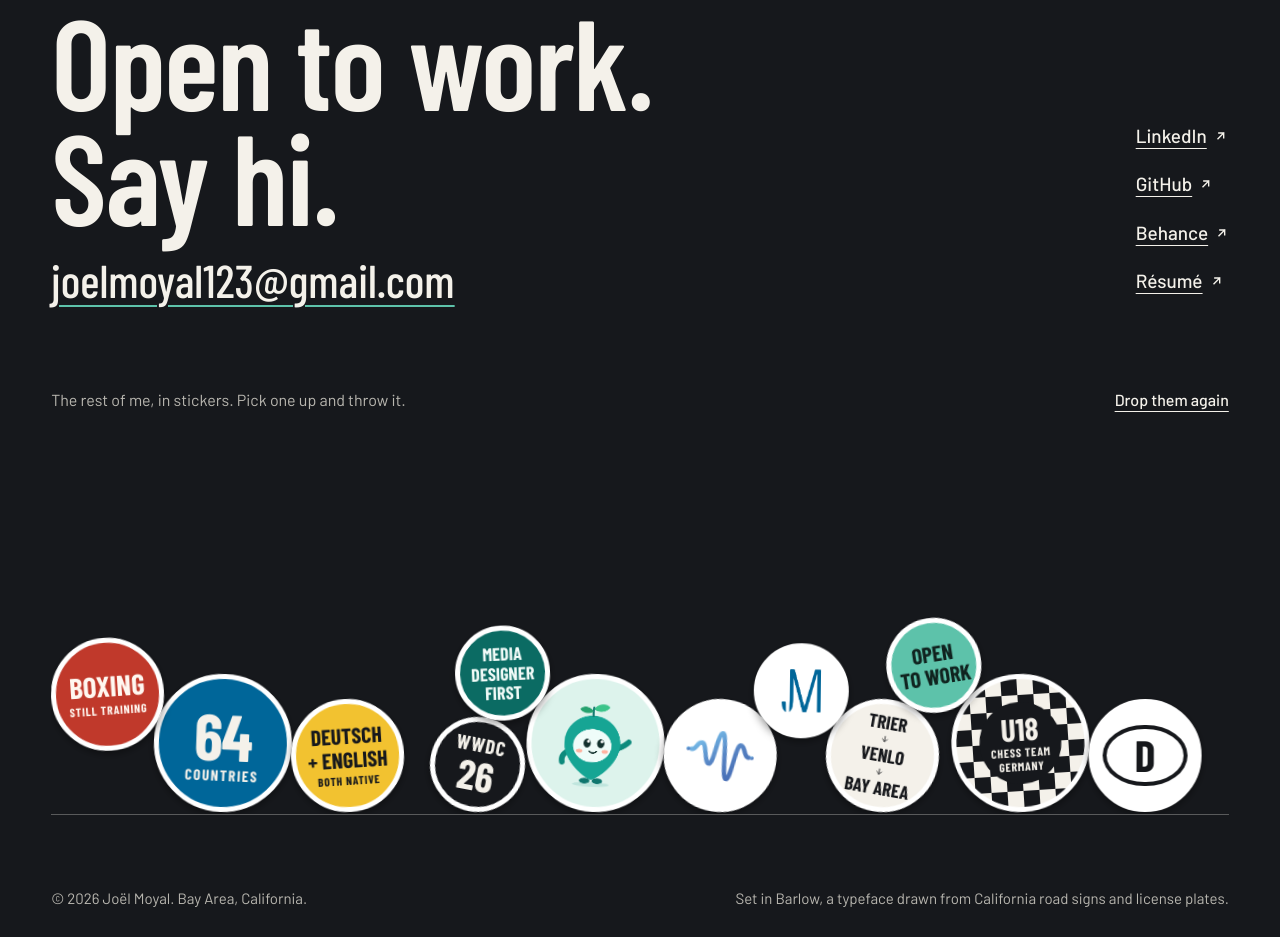
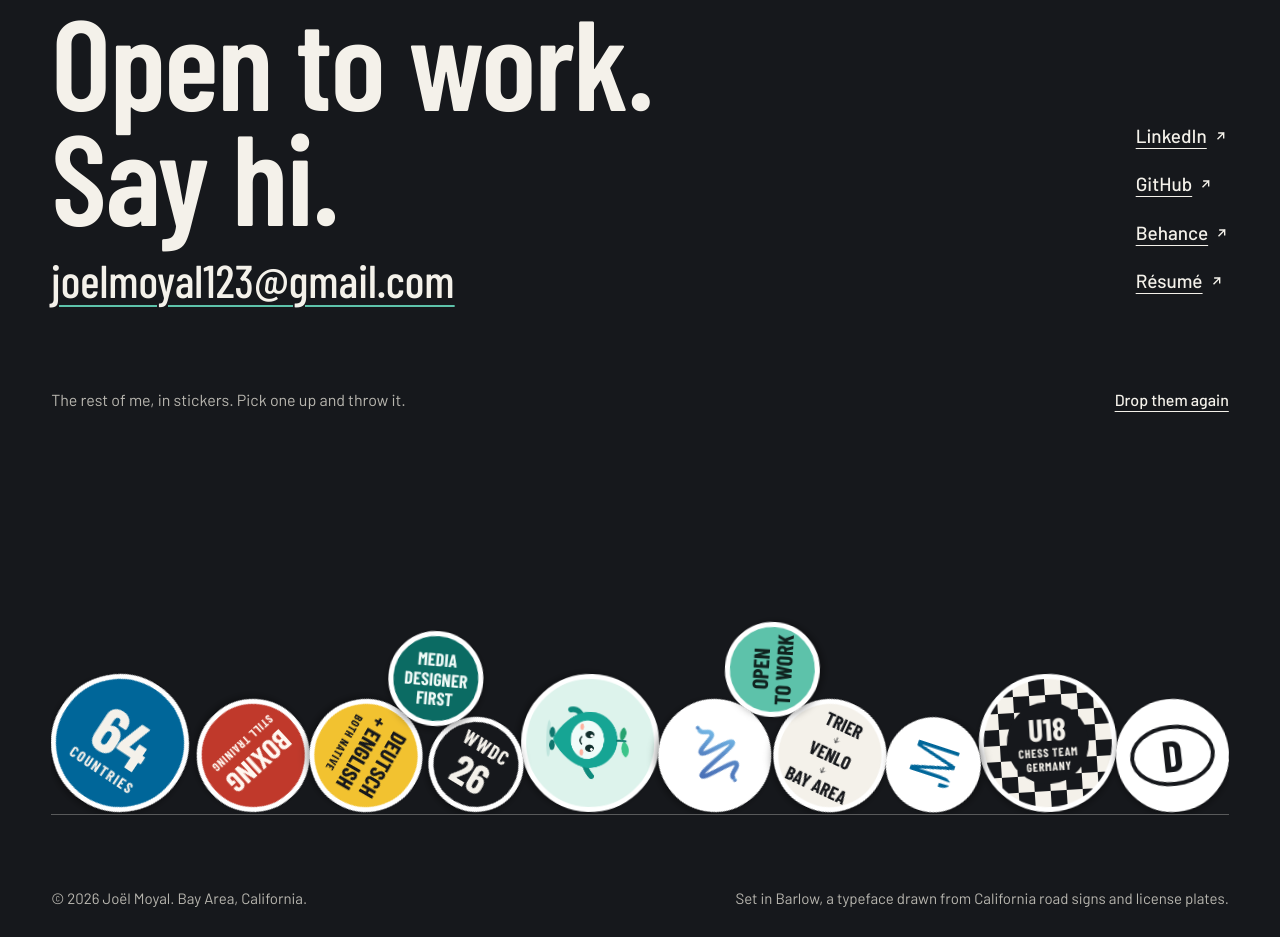
Before and after one commit to JoelMoyal/Portfolio-Website, a plain HTML site: page index.html in a window 1280 px wide. Shown: the part 5647-6584 px from the top of the page. Drawn offline with nearby package versions, Linux system fonts and the light colour scheme; animation ran at ten frames a second.

Commit message:
Sticker pile: real bounce, no self-righting
The stickers in the contact section now behave like plain discs:

- a hit keeps about half its speed, so a dropped sticker bounces to
  roughly a third of its drop height (it was under a tenth) and
  stickers bounce off each other
- slow touches do not bounce, so the pile still comes to rest
- stickers no longer turn themselves upright after landing; each one
  rests at the angle it rolled to
- spin is no longer damped in the air; rolling resistance stops a
  rolling sticker instead
- sticker-on-sticker contact is more slippery than sticker-on-tray
- a tap makes a sticker hop a little higher

Co-Authored-By: Claude Fable 5.2 <noreply@anthropic.com>
Claude-Session: https://claude.ai/code/session_01KtJNxoj6YP7F4yAd7C6YN3

```diff
--- a/index.html
+++ b/index.html
@@ -462,6 +462,10 @@ class Component extends DCLogic {
     }
 
     // ---- 5. The sticker pile: discs with gravity, collisions, spin and throwing.
+    // Every sticker is a uniform disc (mass by area, inertia of a solid disc).
+    // A hit keeps part of its speed, so stickers bounce like poker chips;
+    // friction at the contact turns sliding into rolling. Nothing is steered:
+    // a sticker rests at whatever angle it rolled to.
     var pile = null;
     var tray = root.querySelector('[data-tray]');
     if (tray && !reduce) pile = makePile(tray);
@@ -469,12 +473,15 @@ class Component extends DCLogic {
     function makePile(tray) {
       var els = all('[data-sticker]', tray);
       if (!els.length) return null;
-      var G = 2600, DT = 1 / 120, MU = 0.5;
+      var G = 2600, DT = 1 / 120, MU = 0.5, MU_PAIR = 0.16, RR = 0.07;   // grip on the tray, grip between two glossy stickers, rolling resistance
+      var E_WALL = 0.56, E_PAIR = 0.5, REST = 0.5, SLOW = 46;   // share of speed kept by a hit on the tray, and on another sticker
+      // Slow touches do not bounce, which is what lets the pile come to rest.
+      function keep(e, vn) { var s = (Math.abs(vn) - 70) / 250; return s <= 0 ? 0 : s >= 1 ? e : e * s; }
       var Wd = 0, Ht = 0, acc = 0, started = false, asleep = false, spawned = 0, clock = 0, seed = 7;
       function rnd() { seed = (seed * 16807) % 2147483647; return seed / 2147483647; }
       var bodies = els.map(function (el) {
         return { el: el, r: el.offsetWidth / 2, m: 1, x: 0, y: 0, vx: 0, vy: 0, a: 0, w: 0,
-          live: false, held: false, hit: false, calm: 0, inside: false, gx: 0, gy: 0, tilt: 0 };
+          live: false, held: false, hit: false, touch: false, calm: 0, inside: false, gx: 0, gy: 0 };
       });
       function size() {
         Wd = tray.clientWidth;
@@ -502,16 +509,16 @@ class Component extends DCLogic {
         var lanes = Math.max(2, Math.floor(Wd / (b.r * 2.3)));
         var lane = (i * 5 + 2) % lanes;
         b.x = clamp((lane + 0.5 + (rnd() - 0.5) * 0.4) * (Wd / lanes), b.r + 2, Wd - b.r - 2);
-        b.y = -b.r - 6; b.vx = (rnd() - 0.5) * 260; b.vy = 240 + rnd() * 200;
-        b.a = (rnd() - 0.5) * 1.2; b.w = (rnd() - 0.5) * 5;
-        b.tilt = (rnd() - 0.5) * 0.3; b.live = true; b.inside = false; b.calm = 0; b.el.style.opacity = '1';
+        // Let go from just above the tray with a little sideways drift and spin.
+        b.y = -b.r - 6; b.vx = (rnd() - 0.5) * 220; b.vy = 200 + rnd() * 180;
+        b.a = (rnd() - 0.5) * 0.9; b.w = (rnd() - 0.5) * 3.2;
+        b.live = true; b.inside = false; b.calm = 0; b.touch = false; b.el.style.opacity = '1';
       }
-      function upright(b) { return b.tilt + 6.283185307 * Math.round((b.a - b.tilt) / 6.283185307); }
       function wall(b, nx, ny, pen) {
         b.x -= nx * pen; b.y -= ny * pen; b.hit = true;
         var vn = b.vx * nx + b.vy * ny;
         if (vn <= 0) return;
-        var e = vn > 240 ? 0.3 : 0, jn = (1 + e) * vn;
+        var jn = (1 + keep(E_WALL, vn)) * vn;
         b.vx -= jn * nx; b.vy -= jn * ny;
         var tx = -ny, ty = nx, s = b.vx * tx + b.vy * ty + b.w * b.r;
         var j = clamp(s / 3, -MU * jn, MU * jn);
@@ -528,11 +535,11 @@ class Component extends DCLogic {
         b.x -= nx * corr * ib; b.y -= ny * corr * ib; c.x += nx * corr * ic; c.y += ny * corr * ic;
         var vn = (c.vx - b.vx) * nx + (c.vy - b.vy) * ny;
         if (vn >= 0) return;
-        var e = vn < -240 ? 0.25 : 0, jn = -(1 + e) * vn / tot;
+        var jn = -(1 + keep(E_PAIR, vn)) * vn / tot;
         b.vx -= jn * ib * nx; b.vy -= jn * ib * ny; c.vx += jn * ic * nx; c.vy += jn * ic * ny;
         var tx = -ny, ty = nx;
         var s = (b.vx - c.vx) * tx + (b.vy - c.vy) * ty + b.w * b.r + c.w * c.r;
-        var j = clamp(s / (3 * tot), -MU * jn, MU * jn);
+        var j = clamp(s / (3 * tot), -MU_PAIR * jn, MU_PAIR * jn);
         b.vx -= j * ib * tx; b.vy -= j * ib * ty; c.vx += j * ic * tx; c.vy += j * ic * ty;
         b.w -= 2 * j * ib / b.r; c.w -= 2 * j * ic / c.r;
       }
@@ -544,10 +551,14 @@ class Component extends DCLogic {
             b.vx = (b.gx - b.x) * 24; b.vy = (b.gy - b.y) * 24; b.w *= 0.92; b.calm = 0;
           } else {
             if (!b.hit) b.calm = 0;
-            if (b.calm > 0.45) { b.vx = 0; b.vy = 0; b.w = 0; b.a += (upright(b) - b.a) * Math.min(1, DT * 3.4); }
+            if (b.calm > REST) { b.vx = 0; b.vy = 0; b.w = 0; }
             b.vy += G * DT;
           }
-          b.vx *= 0.9994; b.vy *= 0.9994; b.w *= 0.994;
+          // Air hardly slows a sticker. One that touches something loses spin to
+          // rolling resistance, a steady brake that brings it to a full stop.
+          if (b.touch && !b.held) { var dw = RR * G / b.r * DT; b.w = Math.abs(b.w) <= dw ? 0 : b.w - (b.w > 0 ? dw : -dw); }
+          b.vx *= 0.9994; b.vy *= 0.9994; b.w *= 0.9992;
+          b.touch = b.hit;
           b.x += b.vx * DT; b.y += b.vy * DT; b.a += b.w * DT;
           b.hit = false;
           if (!b.inside && b.y - b.r > 4) b.inside = true;
@@ -568,10 +579,10 @@ class Component extends DCLogic {
           b = bodies[i]; if (!b.live) { quiet = false; continue; }
           if (b.held) { quiet = false; continue; }
           var sp = Math.abs(b.vx) + Math.abs(b.vy);
-          if (b.calm > 0.45) { if (sp > 60) b.calm = 0; }
-          else if (b.hit && sp < 46 && Math.abs(b.w) < 1.2) b.calm += DT;
+          if (b.calm > REST) { if (sp > 60) b.calm = 0; }
+          else if (b.hit && sp < SLOW && Math.abs(b.w) < SLOW / 40) b.calm += DT;
           else b.calm = 0;
-          if (b.calm <= 0.45 || Math.abs(upright(b) - b.a) > 0.004) quiet = false;
+          if (b.calm <= REST) quiet = false;
         }
         return quiet;
       }
@@ -619,7 +630,7 @@ class Component extends DCLogic {
           var sp = Math.sqrt(b.vx * b.vx + b.vy * b.vy), cap = 3200;
           if (sp > cap) { b.vx *= cap / sp; b.vy *= cap / sp; }
           if (!b.moved && Date.now() - b.t0 < 300) {
-            b.vy = -(700 + rnd() * 260); b.vx = (rnd() - 0.5) * 420; b.w = (rnd() - 0.5) * 16;
+            b.vy = -(820 + rnd() * 300); b.vx = (rnd() - 0.5) * 420; b.w = (rnd() - 0.5) * 14;
           } else { b.w += b.vx / b.r * 0.35; }
           wake();
         };
```
